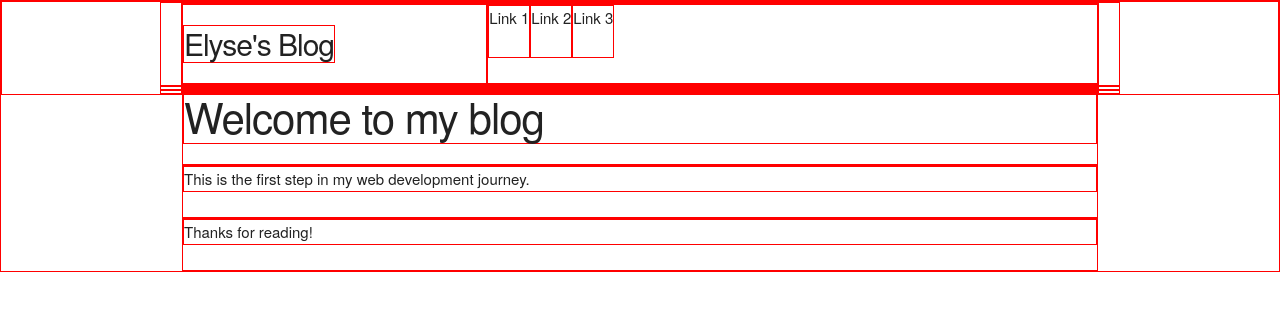
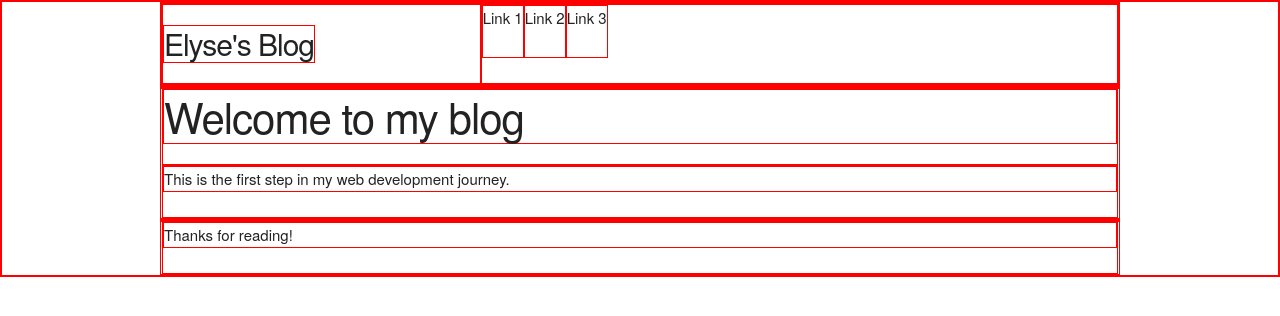
Before and after one commit to ElyseWyatt/ElyseWyatt.github.io, a plain HTML site: page index.html in a window 1280 px wide. Drawn offline with Linux system fonts and the light colour scheme.

Commit message:
Container.

```diff
--- a/index.html
+++ b/index.html
@@ -7,7 +7,7 @@
   </head>
 
   <body data-gr-c-s-loaded="true" screen-capture-injected="true" cz-shortcut-listen="true">
-    <div class="nav-container">
+    <div class="container">
       <div class="nav-row">
         <div class="col-4">
           <h1>Elyse's Blog</h1>
@@ -22,7 +22,7 @@
 <!--Navigation-->
 
 <!--Body-->
-    <div class="body-container">
+    <div class="container">
       <div class="body-row">
         <div class="col-12">
           <h2>Welcome to my blog</h2>
@@ -34,7 +34,7 @@
     </div>
   <!--Body-->
   <!--Lower Navigation-->
-    <div class="lower-container">
+    <div class="container">
       <div class="lower-row">
         <div class="col-12">
           <p>Thanks for reading!</p>
--- a/styles/main.css
+++ b/styles/main.css
@@ -8,7 +8,7 @@
   flex-wrap: wrap;
 }
 
-.nav-container {
+.container {
   max-width: 940px;
   position: relative;
   width: 100%;
@@ -30,44 +30,28 @@
   flex-wrap: wrap;
 }
 
-.body-container {
-  max-width: 940px;
-  position: relative;
-  width: 100%;
-  max-width: 960px;
-  margin: 0 auto;
-  padding: 0 20px;
-  box-sizing: border-box;
-}
+
 .col-12 {
   width: 100%;
   float: left;
   box-sizing: border-box;
 }
 
-.lower-container {
-  max-width: 940px;
-  position: relative;
-  width: 100%;
-  max-width: 960px;
-  margin: 0 auto;
-  padding: 0 20px;
-  box-sizing: border-box;
-}
+
 
 
 
 
 /* For devices larger than 400px */
 @media (min-width: 400px) {
-  .nav-container .body-container .lower-container {
+  .container {
     width: 85%;
     padding: 0; }
 }
 
 /* For devices larger than 550px */
 @media (min-width: 550px) {
-  .nav-container .body-container .lower-container {
+  .container {
     width: 80%; }
   .column,
   .columns {
```
